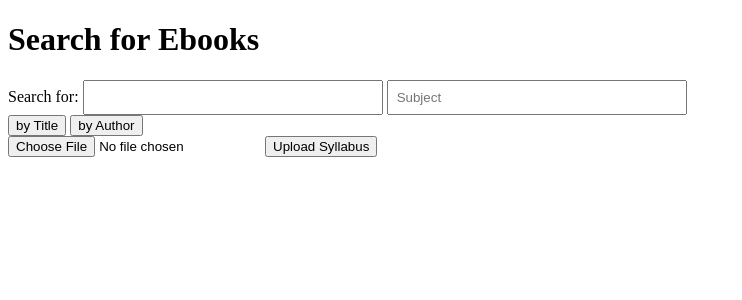
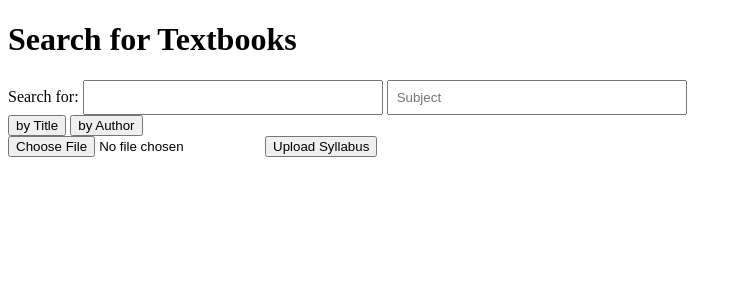
Before and after one commit to ChHarding/Google-Books-API-Textbook-Search_amandahallman, a Flask app: page / in a window 1280 px wide. Shown: the top 300 px of the page, without its empty margins (0-742 px from the left). Run offline with Flask 3, Linux system fonts and the light colour scheme.

Commit message:
edit parts of templates for look of the GUI.

```diff
--- a/templates/results.html
+++ b/templates/results.html
@@ -7,6 +7,7 @@
 </head>
 <body>
     <div class="container">
+        <a href="/">Back to search</a>
         <h1>Search Results</h1>
         {% if books %}
             <ul>
@@ -24,7 +25,6 @@
         {% else %}
             <p>No match found using search parameters</p>
         {% endif %}
-        <a href="/">Back to search</a>
     </div>
     <script src="{{ url_for('static', filename='js/scripts.js') }}"></script>
 </body>
--- a/templates/search_w_autocomplete.html
+++ b/templates/search_w_autocomplete.html
@@ -4,7 +4,6 @@
     <meta charset="UTF-8">
     <title>Ebook Search</title>
     <link rel="stylesheet" href="{{ url_for('static', filename='css/styles.css') }}">
-    <title>Search for Ebooks</title>
     <style>
     .autocomplete-items {
         border: 1px solid #d4d4d4;
@@ -30,7 +29,7 @@
 </head>
 <body>
     <div class="container">
-        <h1>Search for Ebooks</h1>
+        <h1>Search for Textbooks</h1>
         <form action="/search" method="post">
             <div class="form-group">
                 <label for="search_term">Search for:</label>
@@ -379,6 +378,5 @@
         // Initiate the autocomplete function
         autocomplete(document.getElementById("autocompleteInput"), subject_categories);
     </script>
-
 </body>
 </html>
```
